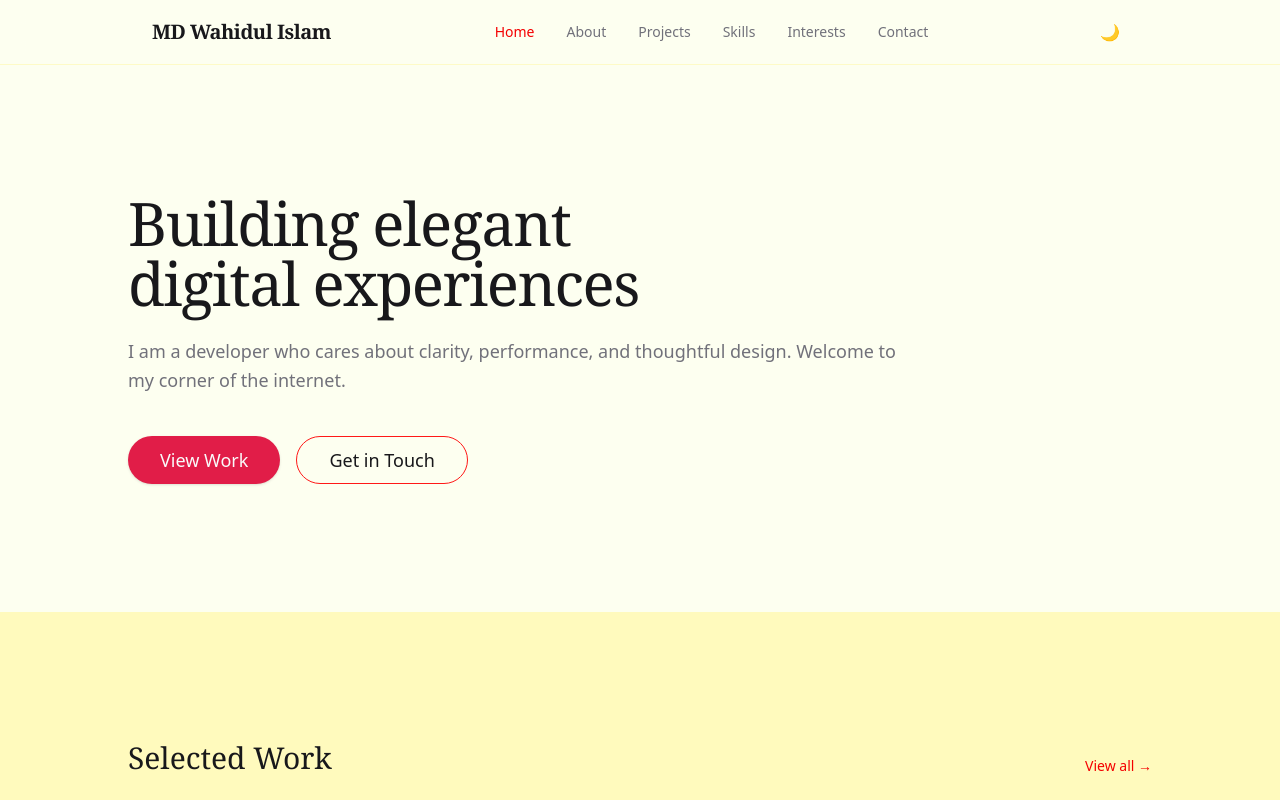
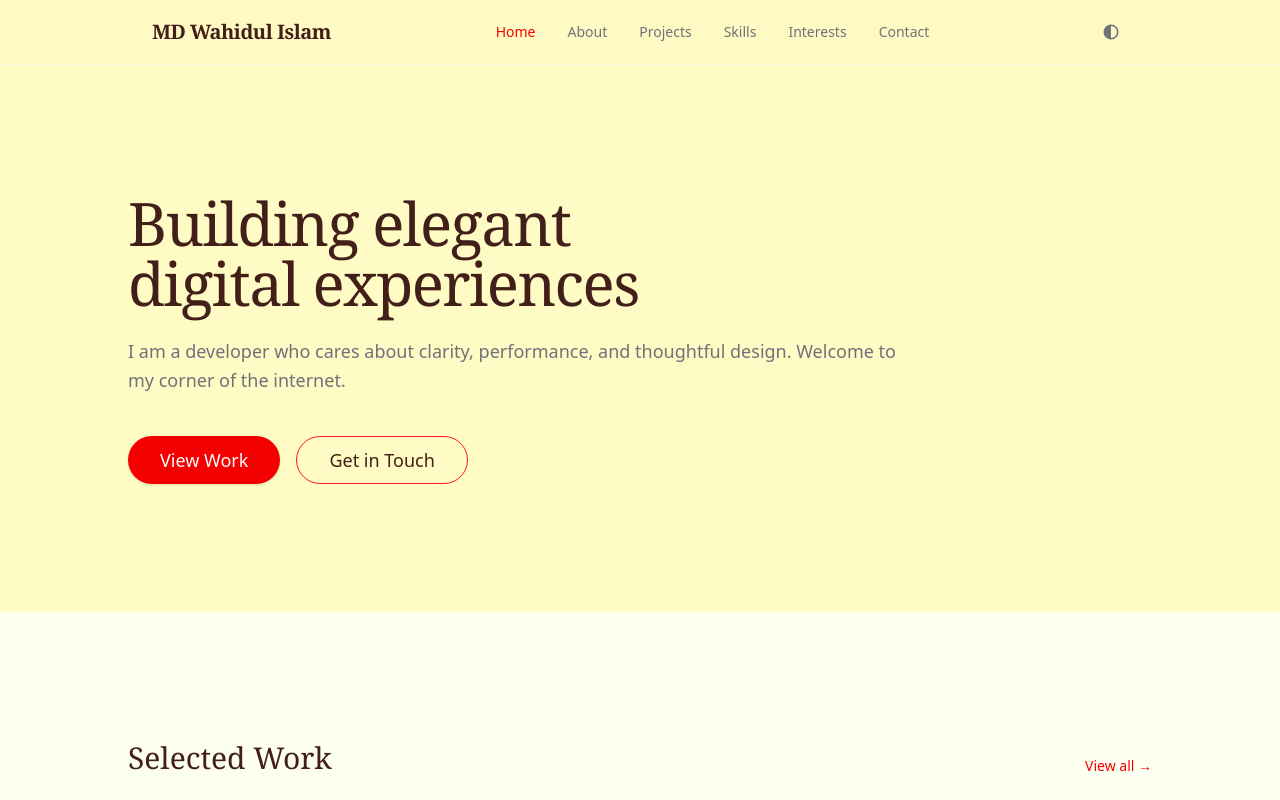
Before and after one commit to Stray3rdBorn/Portfolio-2026, a Next.js app in the folder portfolio/: page / in a window 1280 px wide. Shown: the top 800 px of the page. Built offline with nearby package versions, Linux system fonts and the light colour scheme.

Commit message:
Lots of changes to colors

```diff
--- a/portfolio/app/globals.css
+++ b/portfolio/app/globals.css
@@ -15,17 +15,17 @@
   --color-zinc-800: #27272a;
   --color-zinc-900: #18181b;
   --color-zinc-950: #09090b;
-  --color-red: #e11d48;
-  --color-red-dark: #be123c;
+  --color-red: #e11d1d;
+  --color-red-dark: #820000;
   --color-turquoise: #0d9488;
   --color-turquoise-light: #14b8a6;
   --color-turquoise-dark: #0f766e;
 
   /* LIGHT MODE: off-white background, red accent */
-  --color-bg: #fdfff0; /* off-white, faint warm tint */
-  --color-surface: #fffabd; /* cards are pure white — pop against off-white */
+  --color-bg: #fffbc4; /* off-white, faint warm tint */
+  --color-surface: #fdfff0; /* cards are pure white — pop against off-white */
   --color-border: #ff1818; /* visible border */
-  --color-text: #18181b;
+  --color-text: #431f19; /* dark brown, no tint */
   --color-muted: #71717a;
   --color-accent: #f40000; /* red */
   --color-accent-strong: #7f0000; /* darker red for hover */
@@ -36,7 +36,7 @@
   --color-bg: #1f1f1f; /* neutral dark gray */
   --color-surface: #2f2f2f; /* slightly lighter gray card */
   --color-border: #00716d; /* neutral border */
-  --color-text: #f0f0f2; /* near-white, no tint */
+  --color-text: #b0b2b2; /* near-white, no tint */
   --color-muted: #8a8a92; /* neutral muted gray */
   --color-accent: #14b8a6; /* turquoise */
   --color-accent-strong: #2dd4bf; /* lighter turquoise hover */
--- a/portfolio/components/layout/Header.tsx
+++ b/portfolio/components/layout/Header.tsx
@@ -53,10 +53,28 @@ export function Header() {
         {/* Theme Toggle */}
         <button
           onClick={() => setTheme(theme === "dark" ? "light" : "dark")}
-          className="rounded-full p-2 text-muted hover:text-text hover:bg-surface transition-colors"
+          className="rounded-full p-2 text-muted hover:text-accent transition-colors"
           aria-label="Toggle theme"
         >
-          {mounted && (theme === "dark" ? "☀️" : "🌙")}
+          {mounted && (
+            <svg
+              width="18"
+              height="18"
+              viewBox="0 0 24 24"
+              fill="none"
+              stroke="currentColor"
+              strokeWidth="2"
+              strokeLinecap="round"
+              strokeLinejoin="round"
+            >
+              <circle cx="12" cy="12" r="9" />
+              <path
+                d="M12 3a9 9 0 0 0 0 18z"
+                fill="currentColor"
+                stroke="none"
+              />
+            </svg>
+          )}
         </button>
       </div>
     </header>
--- a/portfolio/components/ui/Button.tsx
+++ b/portfolio/components/ui/Button.tsx
@@ -9,9 +9,6 @@ interface ButtonProps extends HTMLMotionProps<"button"> {
   size?: "sm" | "md" | "lg";
 }
 
-/**
- * Red is used only for the primary (most important) actions.
- */
 const Button = forwardRef<HTMLButtonElement, ButtonProps>(
   (
     { className, variant = "primary", size = "md", children, ...props },
@@ -21,9 +18,10 @@ const Button = forwardRef<HTMLButtonElement, ButtonProps>(
       "inline-flex items-center justify-center font-medium rounded-full transition-colors focus-visible:outline-none focus-visible:ring-2 focus-visible:ring-accent disabled:opacity-50 disabled:pointer-events-none";
 
     const variants = {
-      primary: "bg-red text-white hover:bg-red-dark shadow-sm",
+      primary: "bg-accent text-white hover:bg-accent-strong shadow-sm",
       secondary: "bg-accent text-white hover:bg-accent-strong",
-      ghost: "bg-transparent text-text border border-border hover:bg-surface",
+      ghost:
+        "bg-transparent text-text border border-border hover:bg-accent hover:text-white hover:border-accent",
     };
 
     const sizes = {
```
